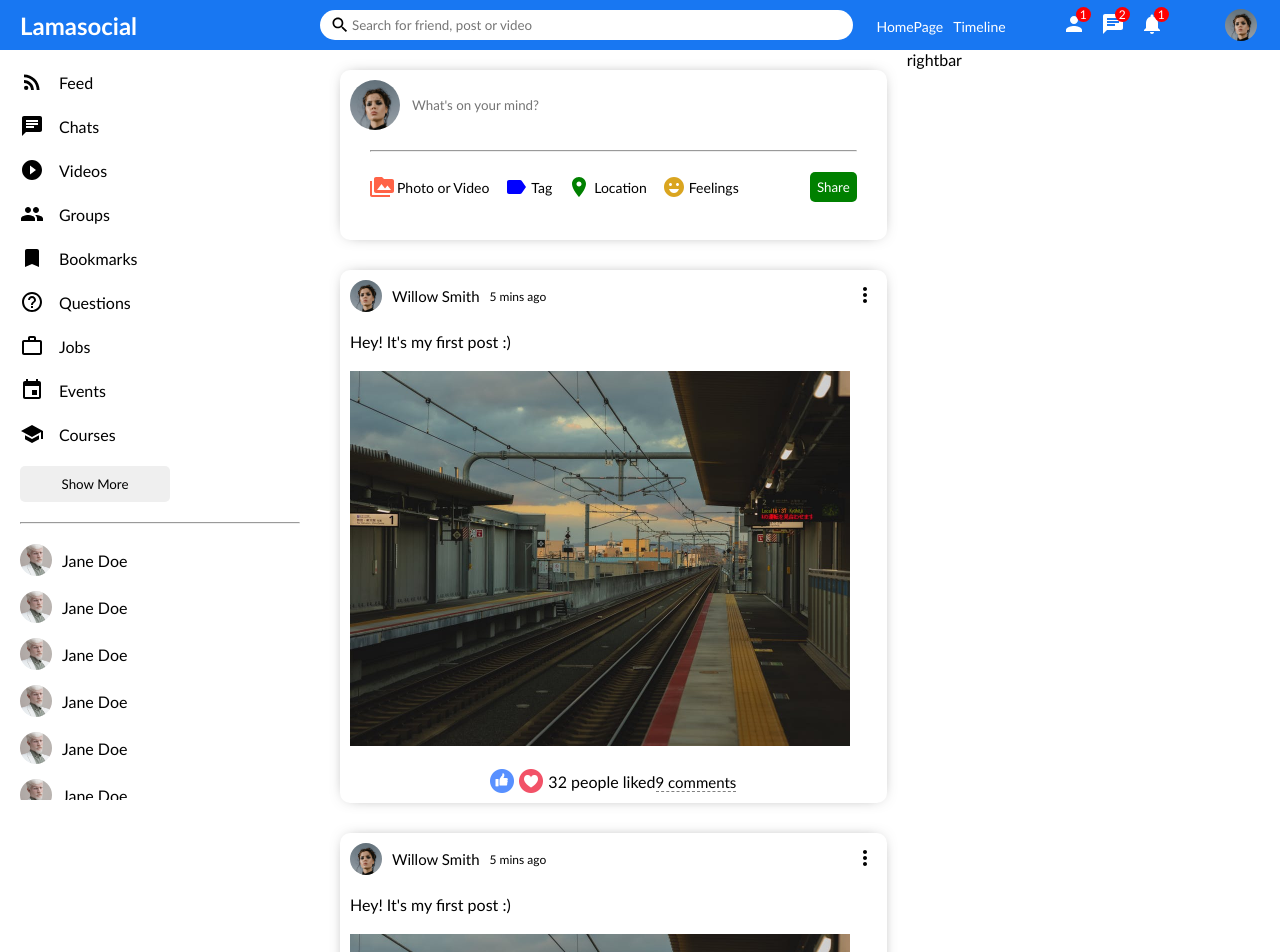
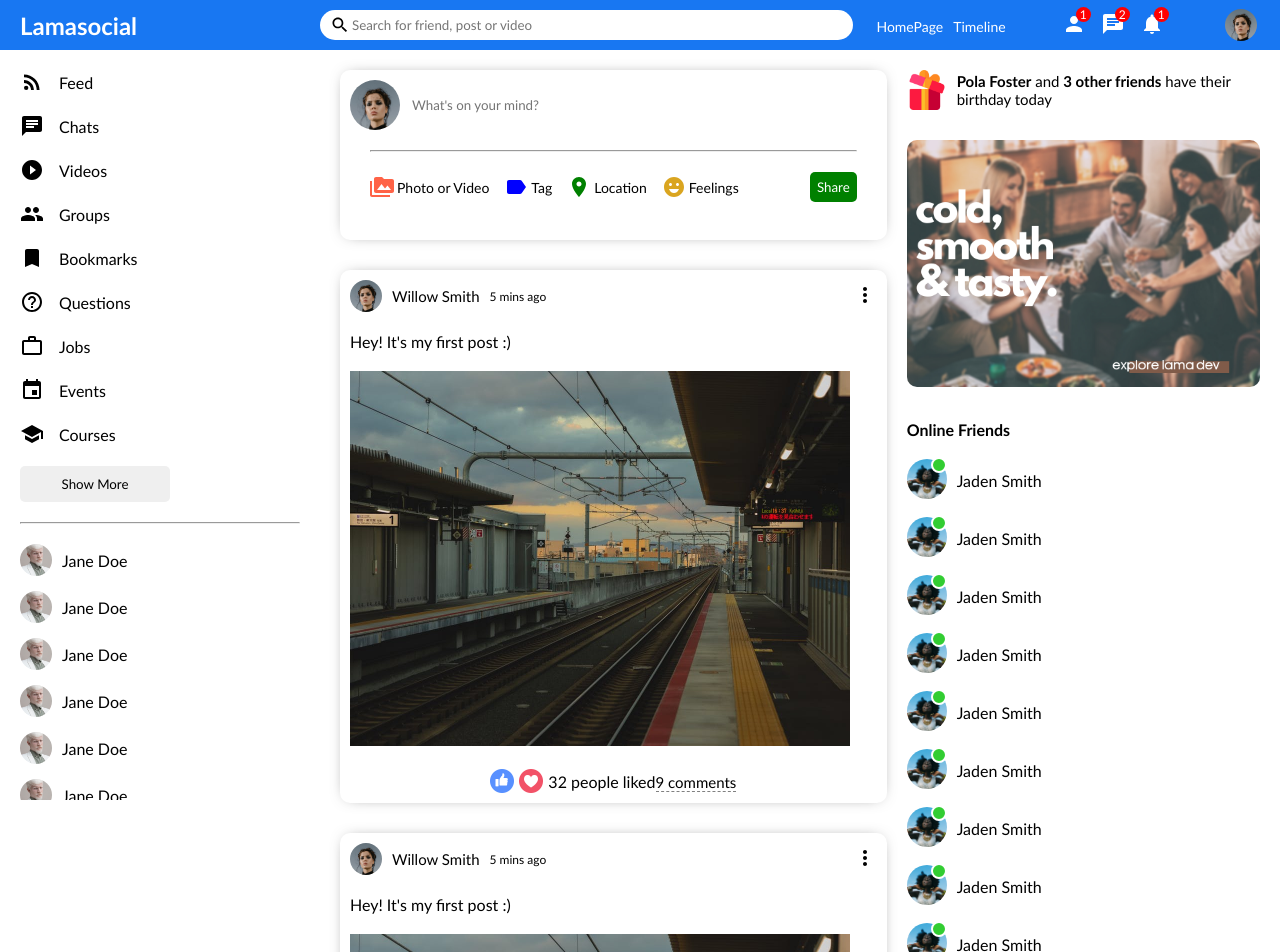
Before and after one commit to woodyshekinah/The-Blogging-Social-App, a React (Vite) app in the folder The Blogging Social App/: page / in a window 1280 px wide. Shown: the top 952 px of the page. Built offline with nearby package versions, Linux system fonts and the light colour scheme.

Commit message:
Created and styled the right bar

```diff
--- a/The Blogging Social App/src/Components/topbar/rightbar/Rightbar.jsx
+++ b/The Blogging Social App/src/Components/topbar/rightbar/Rightbar.jsx
@@ -4,7 +4,82 @@
 export default function Rightbar() {
     return (
         <div className="rightbar">
-           rightbar
+           <div className="rightbarWrapper">
+                <div className="birthdayContainer">
+                    <img className="birthdayImg" src="../src/images/gift.png" alt="Birthday image" />
+                    <span className="birthdayText"><b>Pola Foster</b> and <b>3 other friends</b> have their birthday today</span>
+                </div>
+                <img className="rightbarAd" src="../src/images/ad.png" alt="Ad image" />
+                <h4 className="rightbarTitle">Online Friends</h4>
+                <ul className="rightbarFriendList">
+                    <li className="rightbarFriend">
+                        <div className="rightbarProfileImgContainer">
+                            <img className="rightbarProfileImg" src="../src/images/person/3.jpeg" alt="profile pic" />
+                            <span className="rightbarOnline"></span>
+                        </div>
+                        <span className="rightbarUsername">Jaden Smith</span>
+                    </li>
+                    <li className="rightbarFriend">
+                        <div className="rightbarProfileImgContainer">
+                            <img className="rightbarProfileImg" src="../src/images/person/3.jpeg" alt="profile pic" />
+                            <span className="rightbarOnline"></span>
+                        </div>
+                        <span className="rightbarUsername">Jaden Smith</span>
+                    </li>
+                    <li className="rightbarFriend">
+                        <div className="rightbarProfileImgContainer">
+                            <img className="rightbarProfileImg" src="../src/images/person/3.jpeg" alt="profile pic" />
+                            <span className="rightbarOnline"></span>
+                        </div>
+                        <span className="rightbarUsername">Jaden Smith</span>
+                    </li>
+                    <li className="rightbarFriend">
+                        <div className="rightbarProfileImgContainer">
+                            <img className="rightbarProfileImg" src="../src/images/person/3.jpeg" alt="profile pic" />
+                            <span className="rightbarOnline"></span>
+                        </div>
+                        <span className="rightbarUsername">Jaden Smith</span>
+                    </li>
+                    <li className="rightbarFriend">
+                        <div className="rightbarProfileImgContainer">
+                            <img className="rightbarProfileImg" src="../src/images/person/3.jpeg" alt="profile pic" />
+                            <span className="rightbarOnline"></span>
+                        </div>
+                        <span className="rightbarUsername">Jaden Smith</span>
+                    </li>
+                    <li className="rightbarFriend">
+                        <div className="rightbarProfileImgContainer">
+                            <img className="rightbarProfileImg" src="../src/images/person/3.jpeg" alt="profile pic" />
+                            <span className="rightbarOnline"></span>
+                        </div>
+                        <span className="rightbarUsername">Jaden Smith</span>
+                    </li><li className="rightbarFriend">
+                        <div className="rightbarProfileImgContainer">
+                            <img className="rightbarProfileImg" src="../src/images/person/3.jpeg" alt="profile pic" />
+                            <span className="rightbarOnline"></span>
+                        </div>
+                        <span className="rightbarUsername">Jaden Smith</span>
+                    </li><li className="rightbarFriend">
+                        <div className="rightbarProfileImgContainer">
+                            <img className="rightbarProfileImg" src="../src/images/person/3.jpeg" alt="profile pic" />
+                            <span className="rightbarOnline"></span>
+                        </div>
+                        <span className="rightbarUsername">Jaden Smith</span>
+                    </li><li className="rightbarFriend">
+                        <div className="rightbarProfileImgContainer">
+                            <img className="rightbarProfileImg" src="../src/images/person/3.jpeg" alt="profile pic" />
+                            <span className="rightbarOnline"></span>
+                        </div>
+                        <span className="rightbarUsername">Jaden Smith</span>
+                    </li><li className="rightbarFriend">
+                        <div className="rightbarProfileImgContainer">
+                            <img className="rightbarProfileImg" src="../src/images/person/3.jpeg" alt="profile pic" />
+                            <span className="rightbarOnline"></span>
+                        </div>
+                        <span className="rightbarUsername">Jaden Smith</span>
+                    </li>
+                </ul>
+            </div>
         </div>
     )
 }
--- a/The Blogging Social App/src/Components/topbar/rightbar/rightbar.css
+++ b/The Blogging Social App/src/Components/topbar/rightbar/rightbar.css
@@ -1,3 +1,72 @@
 .rightbar {
     flex: 3.5;
 }
+
+.rightbarWrapper {
+    padding: 20px 20px 0 0;
+}
+
+.birthdayContainer {
+    display: flex;
+    align-items: center;
+}
+
+.birthdayImg {
+    width: 40px;
+    height: 40px;
+    margin-right: 10px;
+}
+
+.birthdayText {
+    font-weight: 300;
+    font-size: 15px;
+}
+
+.rightbarAd {
+    width: 100%;
+    border-radius: 10px;
+    margin: 30px 0;
+}
+
+.rightbarTitle {
+    margin-bottom: 20px;
+}
+
+.rightbarFriendList {
+    padding: 0;
+    margin: 0;
+    list-style: none;
+}
+
+.rightbarFriend {
+    display: flex;
+    align-items: center;
+    margin-bottom: 15px;
+}
+
+.rightbarProfileImgContainer {
+    margin-right: 10px;
+    position: relative;
+}
+
+.rightbarProfileImg {
+    width: 40px;
+    height: 40px;
+    border-radius: 50%;
+    object-fit: cover;
+}
+
+.rightbarOnline {
+    width: 12px;
+    height: 12px;
+    border-radius: 50%;
+    background-color: limegreen;
+    position: absolute;
+    top: -2px;
+    right: 0;
+    border: 2px solid white;
+}
+
+.rightbarUsername {
+    font-weight: 500;
+}
```
